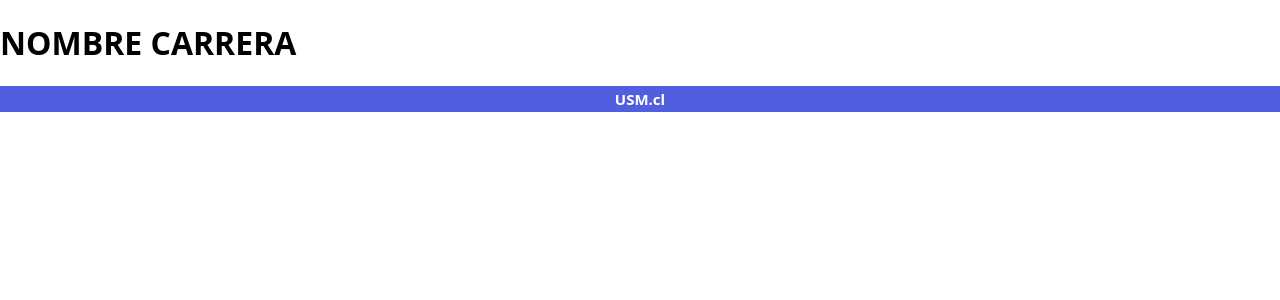
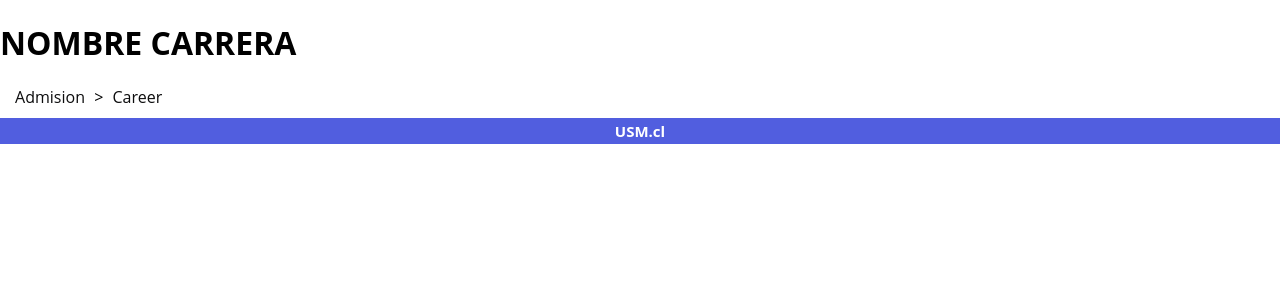
Before and after one commit to Bibubobee/2023_2-DIU, a React (Create React App) app: page /carrera in a window 1280 px wide. Shown: the top 300 px of the page. Built offline with nearby package versions, Linux system fonts and the light colour scheme.

Commit message:
Added the breadcrumbs

```diff
--- /dev/null
+++ b/src/Breadcrumbs.css
@@ -0,0 +1,12 @@
+.breadcrumbs {
+    margin: 10px 0;
+    margin-left: 10px;
+  }
+.breadcrumbs a {
+    text-decoration: none;
+    color: #0d0d0e;
+    margin: 0 5px;
+}
+.breadcrumbs a:hover {
+    text-decoration: underline;
+}
--- /dev/null
+++ b/src/Breadcrumbs.jsx
@@ -0,0 +1,18 @@
+import React from 'react';
+import { Link, useLocation } from 'react-router-dom';
+import './Breadcrumbs.css';
+
+const Breadcrumbs = ({ paths }) => {
+    return (
+      <div className="breadcrumbs">
+        {paths.map((path, index) => (
+          <span key={`${path.label}-${index}`}>
+            {index > 0 && <span> {'>'} </span>}
+            <Link to={path.url}>{path.label}</Link>
+          </span>
+        ))}
+      </div>
+    );
+  };
+
+export default Breadcrumbs;
--- a/src/CareerPage.jsx
+++ b/src/CareerPage.jsx
@@ -1,7 +1,18 @@
+import React from 'react';
+import Breadcrumbs from './Breadcrumbs.jsx';
+
 function CareerPage(){
-    return(
-        <h1>NOMBRE CARRERA</h1>
-    )
+    const breadcrumbsData = [
+        { label: 'Admision', url: '/' },
+        { label: 'Career' },
+      ];
+
+      return (
+        <div>
+          <h1>NOMBRE CARRERA</h1>
+          <Breadcrumbs paths={breadcrumbsData} />
+        </div>
+      );
 }
 
 export default CareerPage;
--- a/src/Home.css
+++ b/src/Home.css
@@ -14,9 +14,6 @@
 .title {
     font-size: 60px;
     font-weight: bold;
-}
-.breadcrumbs {
-    font-size: 17px;
 }
 .title-carreras {
     font-size: 35px;
--- a/src/Home.jsx
+++ b/src/Home.jsx
@@ -1,4 +1,5 @@
 import "./Home.css"
+import Breadcrumbs from "./Breadcrumbs.jsx";
 import { useState, useRef } from 'react';
 
 const data = [
@@ -22,7 +23,7 @@ function Home(){
             <div className="banner">
                 <div className="title">ADMISION</div>
             </div>
-            <div className="breadcrumbs">Admision (en vola poner debajo del banner?)</div>
+            <div className="breadcrumbs"> <Breadcrumbs paths={[{ label: 'Admission', url: '/' }]} /> </div>
             <div className="body-carreras">
                 <div className="title-carreras">Carreras Pregrado</div>
                 <form className="form-search-carreras">
```
